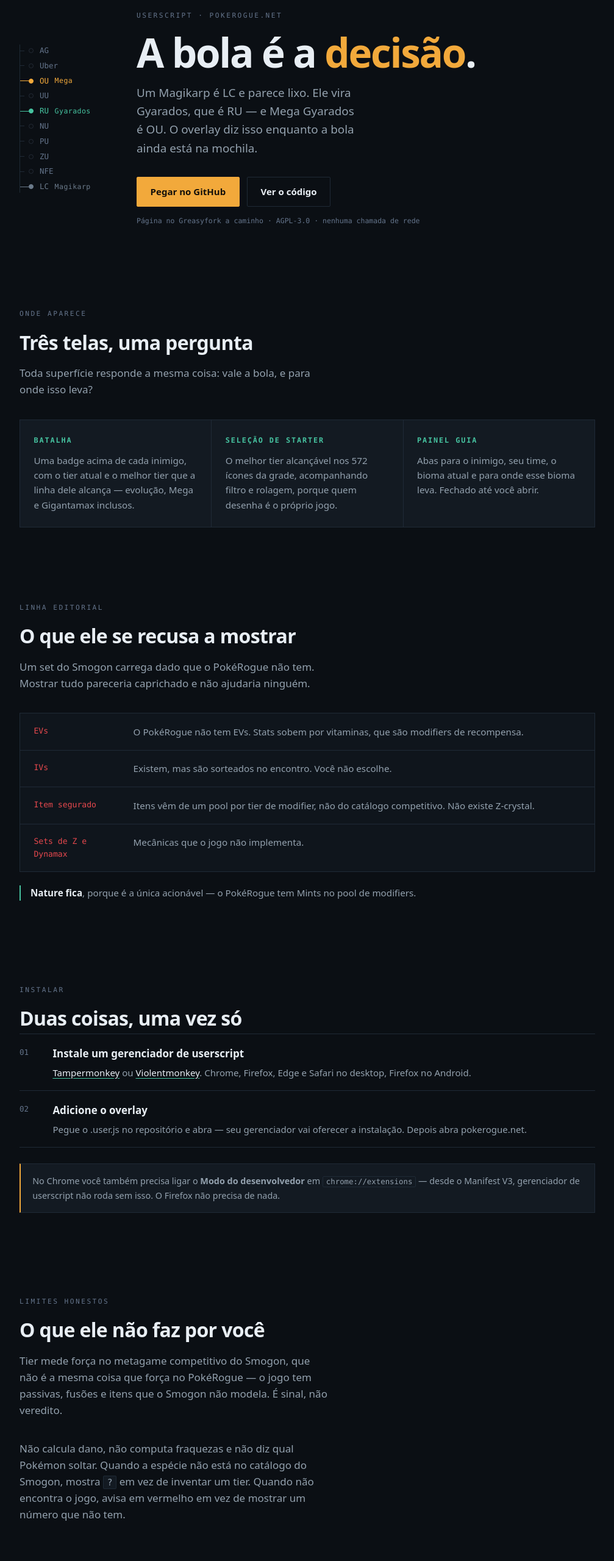
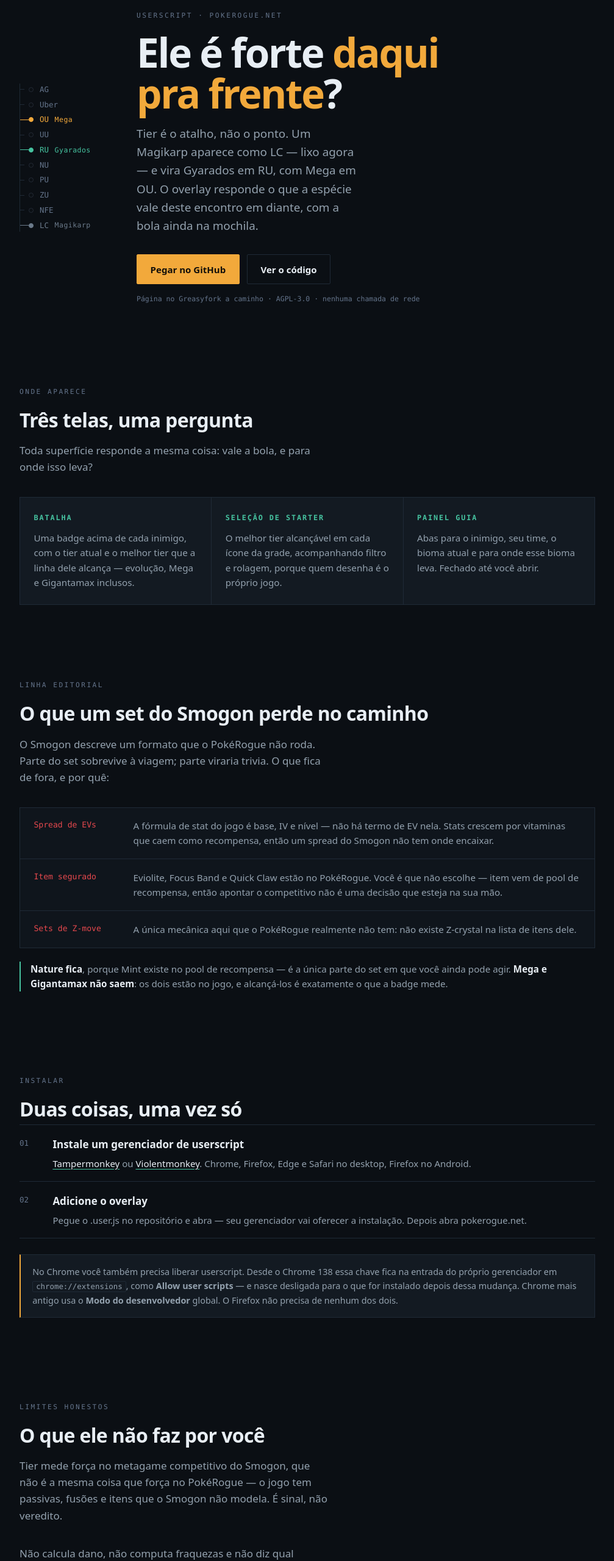
Before and after one commit to OwlHugo/pokerogue-tier-overlay, a website built with Vite: page docs/pt-BR.html in a window 1280 px wide. Shown: the part 100-2660 px from the top of the page at 61% size, without its empty margins (136-1143 px from the left). Built offline with nearby package versions, Linux system fonts and the light colour scheme.

Commit message:
fix: pagina passa a afirmar so o que o codigo do jogo sustenta
Auditoria contra o commit fixado em data/pokerogue-source.json derrubou
quatro afirmacoes da pagina:

- Gigantamax existe (GigantamaxAccessModifier). A pagina dizia que o jogo
  nao implementa, enquanto o proprio overlay mostra tier de Gmax.
- Item segurado competitivo existe: EVIOLITE, FOCUS_BAND, QUICK_CLAW. O
  que nao existe e a escolha, porque item vem de pool de recompensa.
- IV nao e so sorteio: updateSpeciesDexIvs guarda o maximo por stat, entao
  capturar mais da especie melhora o starter dela.
- EV: a formula de stat (base, IV, nivel) nao tem termo de EV, mas dizer
  que o jogo "nao tem EVs" engana quem sobe stat com vitamina.

Sobrou o Z-move, que o jogo realmente nao tem: nenhum Z_CRYSTAL.

Terastal entra nas limitacoes: TerastallizeAccessModifier existe e o
overlay ignora inteiro.

O passo do Chrome estava desatualizado: desde o Chrome 138 a chave e
"Allow user scripts", por extensao, e nasce desligada. Modo do
desenvolvedor global so vale em versao antiga.

Cai o "572 icones", que nao consegui sustentar nesse commit.

A hero deixa de vender tier e passa a vender a pergunta real: esse
Pokemon e forte daqui pra frente?

```diff
--- a/docs/pt-BR.html
+++ b/docs/pt-BR.html
@@ -35,10 +35,11 @@
 
       <div>
         <p class="eyebrow">Userscript · pokerogue.net</p>
-        <h1>A bola é a <em>decisão</em>.</h1>
+        <h1>Ele é forte <em>daqui pra frente</em>?</h1>
         <p class="lede">
-          Um Magikarp é LC e parece lixo. Ele vira Gyarados, que é RU — e Mega Gyarados
-          é OU. O overlay diz isso enquanto a bola ainda está na mochila.
+          Tier é o atalho, não o ponto. Um Magikarp aparece como LC — lixo agora — e vira
+          Gyarados em RU, com Mega em OU. O overlay responde o que a espécie vale deste
+          encontro em diante, com a bola ainda na mochila.
         </p>
         <div class="cta-row">
           <a class="btn btn-primary" id="install" data-nolink="Pegar no GitHub"
@@ -65,7 +66,7 @@
         </article>
         <article class="surface">
           <h3>Seleção de starter</h3>
-          <p>O melhor tier alcançável nos 572 ícones da grade, acompanhando filtro e rolagem, porque quem desenha é o próprio jogo.</p>
+          <p>O melhor tier alcançável em cada ícone da grade, acompanhando filtro e rolagem, porque quem desenha é o próprio jogo.</p>
         </article>
         <article class="surface">
           <h3>Painel Guia</h3>
@@ -76,34 +77,31 @@
 
     <section>
       <p class="eyebrow">Linha editorial</p>
-      <h2>O que ele se recusa a mostrar</h2>
+      <h2>O que um set do Smogon perde no caminho</h2>
       <p class="section-lede">
-        Um set do Smogon carrega dado que o PokéRogue não tem. Mostrar tudo pareceria
-        caprichado e não ajudaria ninguém.
+        O Smogon descreve um formato que o PokéRogue não roda. Parte do set sobrevive à
+        viagem; parte viraria trivia. O que fica de fora, e por quê:
       </p>
 
       <dl class="refusals">
         <div class="refusal">
-          <dt>EVs</dt>
-          <dd>O PokéRogue não tem EVs. Stats sobem por vitaminas, que são modifiers de recompensa.</dd>
-        </div>
-        <div class="refusal">
-          <dt>IVs</dt>
-          <dd>Existem, mas são sorteados no encontro. Você não escolhe.</dd>
+          <dt>Spread de EVs</dt>
+          <dd>A fórmula de stat do jogo é base, IV e nível — não há termo de EV nela. Stats crescem por vitaminas que caem como recompensa, então um spread do Smogon não tem onde encaixar.</dd>
         </div>
         <div class="refusal">
           <dt>Item segurado</dt>
-          <dd>Itens vêm de um pool por tier de modifier, não do catálogo competitivo. Não existe Z-crystal.</dd>
+          <dd>Eviolite, Focus Band e Quick Claw estão no PokéRogue. Você é que não escolhe — item vem de pool de recompensa, então apontar o competitivo não é uma decisão que esteja na sua mão.</dd>
         </div>
         <div class="refusal">
-          <dt>Sets de Z e Dynamax</dt>
-          <dd>Mecânicas que o jogo não implementa.</dd>
+          <dt>Sets de Z-move</dt>
+          <dd>A única mecânica aqui que o PokéRogue realmente não tem: não existe Z-crystal na lista de itens dele.</dd>
         </div>
       </dl>
 
       <p class="keeper">
-        <strong>Nature fica</strong>, porque é a única acionável — o PokéRogue tem Mints no
-        pool de modifiers.
+        <strong>Nature fica</strong>, porque Mint existe no pool de recompensa — é a única parte
+        do set em que você ainda pode agir. <strong>Mega e Gigantamax não saem</strong>: os dois
+        estão no jogo, e alcançá-los é exatamente o que a badge mede.
       </p>
     </section>
 
@@ -129,9 +127,11 @@
       </ol>
 
       <p class="chrome-note">
-        No Chrome você também precisa ligar o <strong>Modo do desenvolvedor</strong> em
-        <code>chrome://extensions</code> — desde o Manifest V3, gerenciador de userscript não
-        roda sem isso. O Firefox não precisa de nada.
+        No Chrome você também precisa liberar userscript. Desde o Chrome 138 essa chave fica na
+        entrada do próprio gerenciador em <code>chrome://extensions</code>, como
+        <strong>Allow user scripts</strong> — e nasce desligada para o que for instalado depois
+        dessa mudança. Chrome mais antigo usa o <strong>Modo do desenvolvedor</strong> global.
+        O Firefox não precisa de nenhum dos dois.
       </p>
     </section>
 
@@ -144,9 +144,13 @@
         não veredito.
       </p>
       <p class="section-lede">
-        Não calcula dano, não computa fraquezas e não diz qual Pokémon soltar. Quando a
-        espécie não está no catálogo do Smogon, mostra <code>?</code> em vez de inventar um
-        tier. Quando não encontra o jogo, avisa em vermelho em vez de mostrar um número que
+        Não calcula dano, não computa fraquezas e não diz qual Pokémon soltar. Não fala nada de
+        Terastal, que o PokéRogue tem. Ignora os IVs da sua Pokédex, mesmo que capturar mais da
+        espécie aumente o IV que o starter dela herda — um jogo longo que a badge não joga.
+      </p>
+      <p class="section-lede">
+        Quando a espécie não está no catálogo do Smogon, mostra <code>?</code> em vez de inventar
+        um tier. Quando não encontra o jogo, avisa em vermelho em vez de mostrar um número que
         não tem.
       </p>
     </section>
```
Also changed, not shown: docs/index.html (+29 -25 lines).
